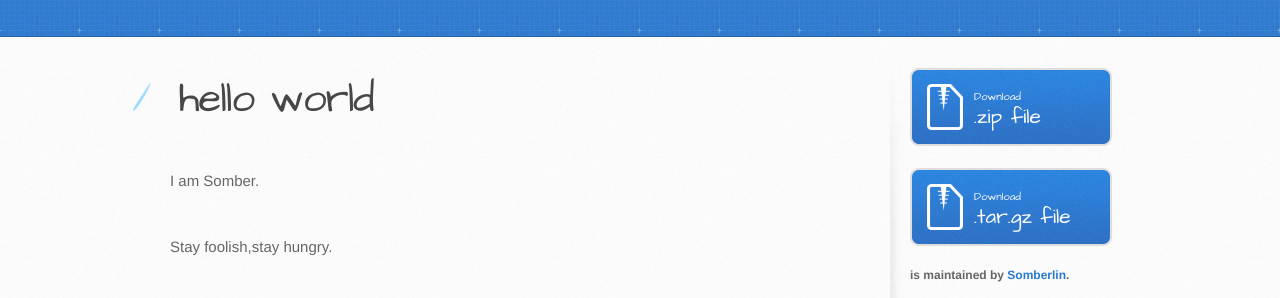
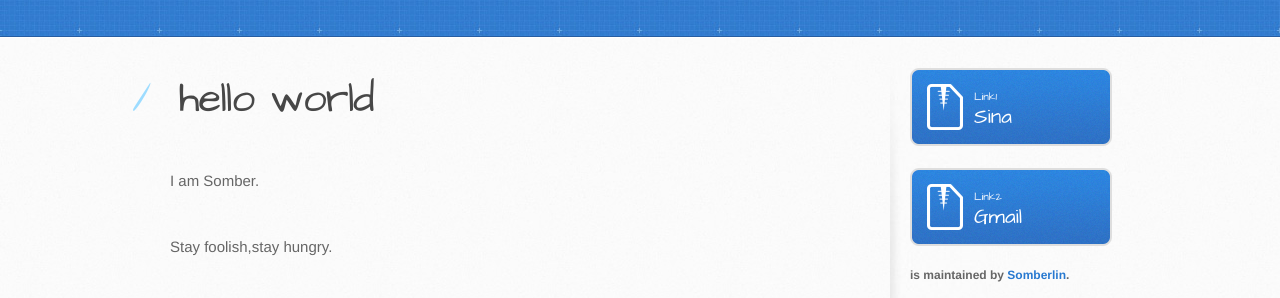
Before and after one commit to Decinn/Blog, a plain HTML site: page index.html in a window 1280 px wide. Shown: the part 130-428 px from the top of the page. Drawn offline with Linux system fonts and the light colour scheme.

Commit message:
Update index.html

```diff
--- a/index.html
+++ b/index.html
@@ -37,13 +37,13 @@
         </section>
 
         <aside id="sidebar">
-          <a href="https://github.com/Somberlin/Blog/zipball/master" class="button">
-            <small>Download</small>
-            .zip file
+          <a href="https://http://blog.sina.com.cn/u/3191327903" class="button">
+            <small>Link1</small>
+            Sina
           </a>
           <a href="https://github.com/Somberlin/Blog/tarball/master" class="button">
-            <small>Download</small>
-            .tar.gz file
+            <small>Link2</small>
+            Gmail
           </a>
 
           <p class="repo-owner"><a href="https://github.com/Somberlin/Blog"></a> is maintained by <a href="https://github.com/Somberlin">Somberlin</a>.</p>
```
